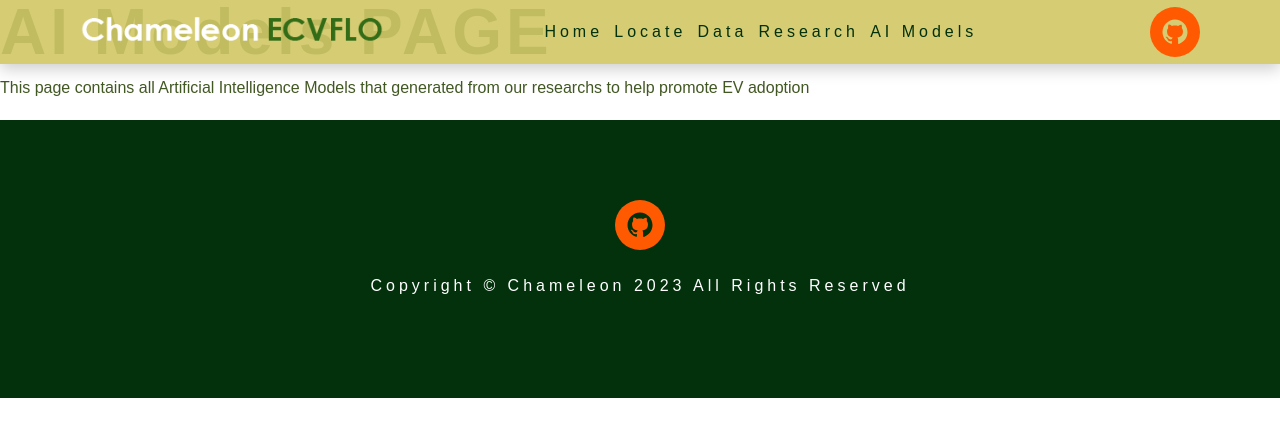
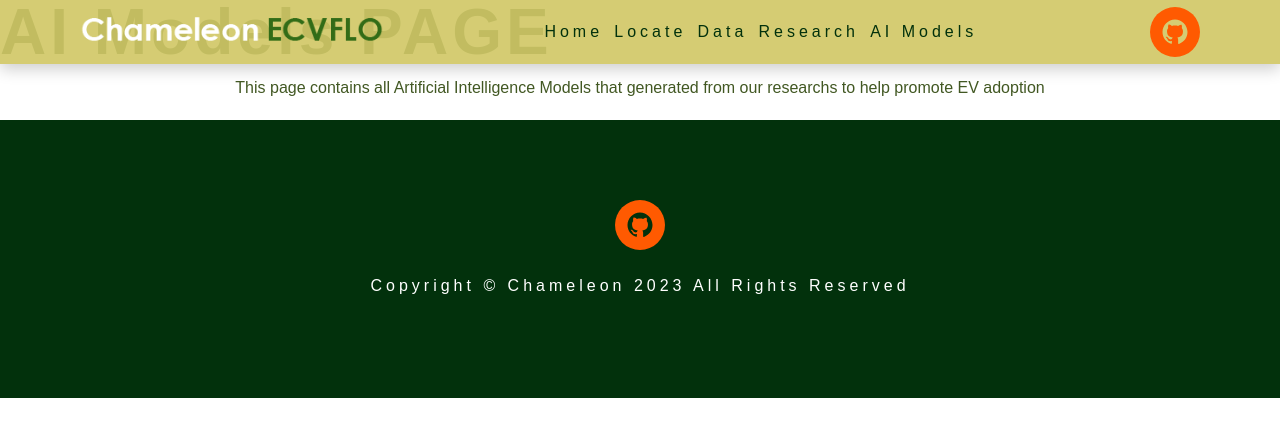
Before and after one commit to Chameleon-company/EVCFLO, a React (Create React App) app in the folder frontend/evcflofront/: page /aimodels in a window 1280 px wide. Shown: the top 436 px of the page. Built offline with nearby package versions, Linux system fonts and the light colour scheme.

Commit message:
add centerText to css file

```diff
--- a/frontend/evcflofront/src/index.css
+++ b/frontend/evcflofront/src/index.css
@@ -118,6 +118,10 @@
 .btn:hover {
   color: var(--prime-clr-1);
   background: var(--prime-clr-5);
+}
+/*center text*/
+.centerText{
+  text-align: center;
 }
 /* section  */
 .section {
```
